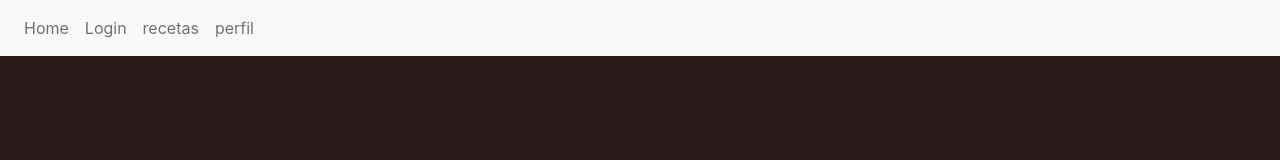
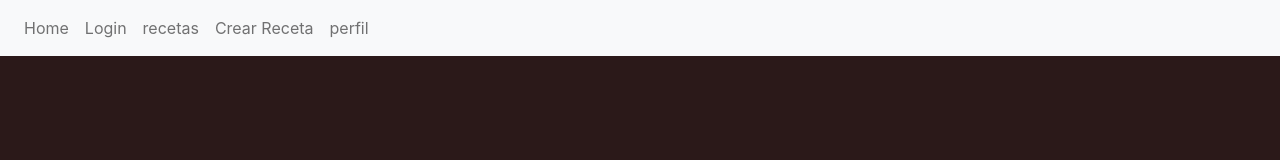
Before and after one commit to diegohuertan/recetappFront, a React (Create React App) app: page /login in a window 1280 px wide. Shown: the top 160 px of the page. Built offline with nearby package versions, Linux system fonts and the light colour scheme.

Commit message:
agregacion todos los links nav

```diff
--- a/src/componentes/nav.js
+++ b/src/componentes/nav.js
@@ -13,7 +13,9 @@ function CustomNavbar() {
           <Nav.Link as={Link} to="/">Home</Nav.Link>
           <Nav.Link as={Link} to="/login">Login</Nav.Link>
           <Nav.Link as={Link} to="/recetas">recetas</Nav.Link>
+          <Nav.Link as={Link} to="/crearReceta">Crear Receta</Nav.Link>
           <Nav.Link as={Link} to="/perfil">perfil</Nav.Link>
+
 
 
         </Nav>
```
